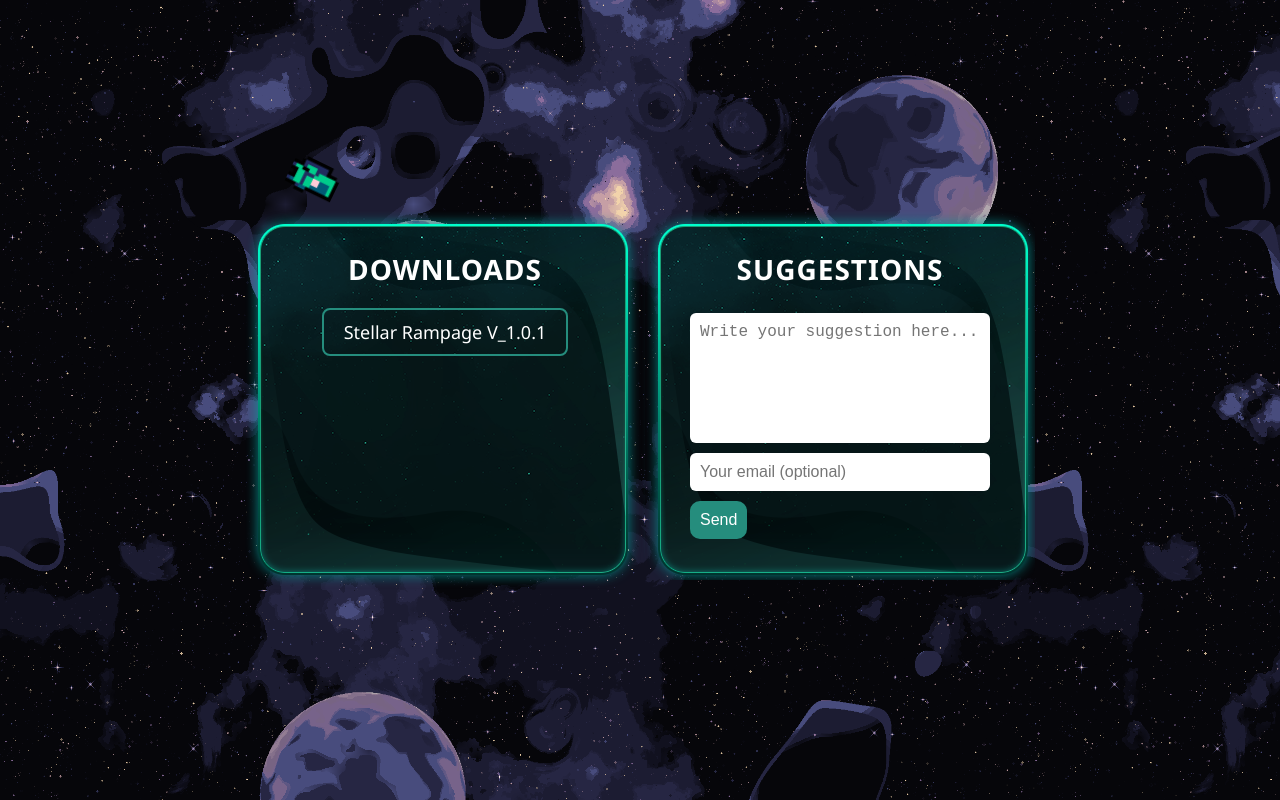
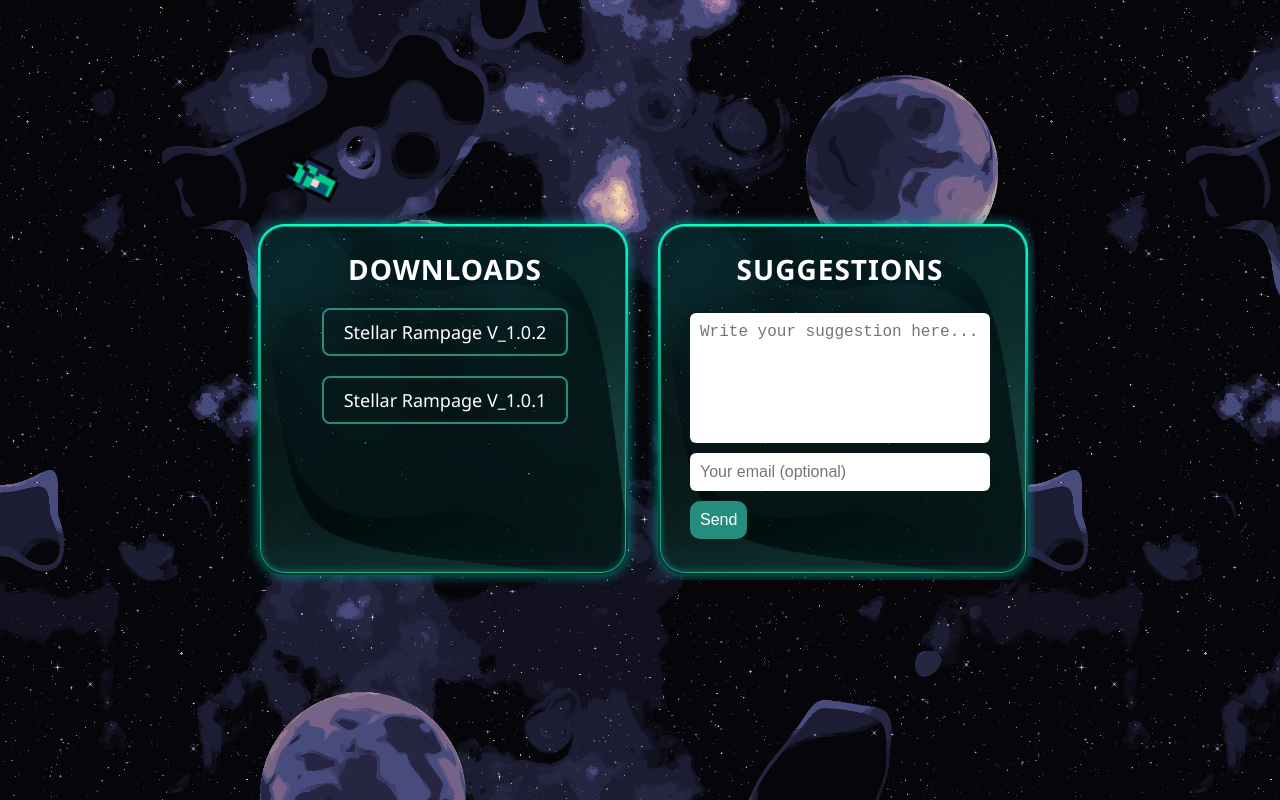
Before and after one commit to NBClarkeRIT/stellar-rampage, a plain HTML site: page index.html in a window 1280 px wide. Drawn offline with Linux system fonts and the light colour scheme.

Commit message:
Added V2

```diff
--- a/index.html
+++ b/index.html
@@ -17,6 +17,9 @@
     <div class="main">
       <div class="zipBox">
         <h4>DOWNLOADS</h4>
+        <a href="Downloads/SR_V1.0.2.zip" download class="download-link">
+          Stellar Rampage V_1.0.2
+        </a>
         <a href="Downloads/SR_V1.0.1.zip" download class="download-link">
           Stellar Rampage V_1.0.1
         </a>
```
Also changed, not shown: 1 other file.
